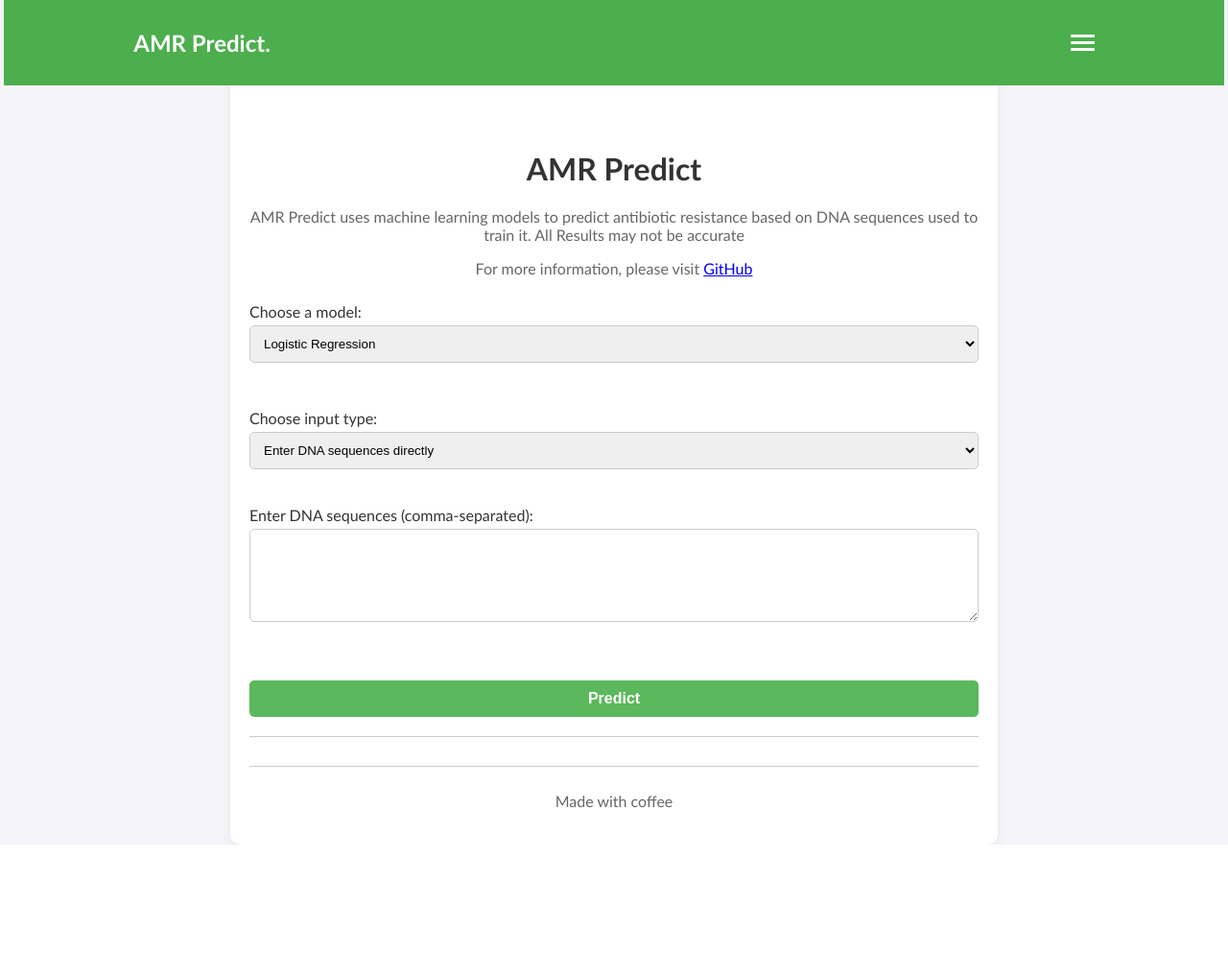
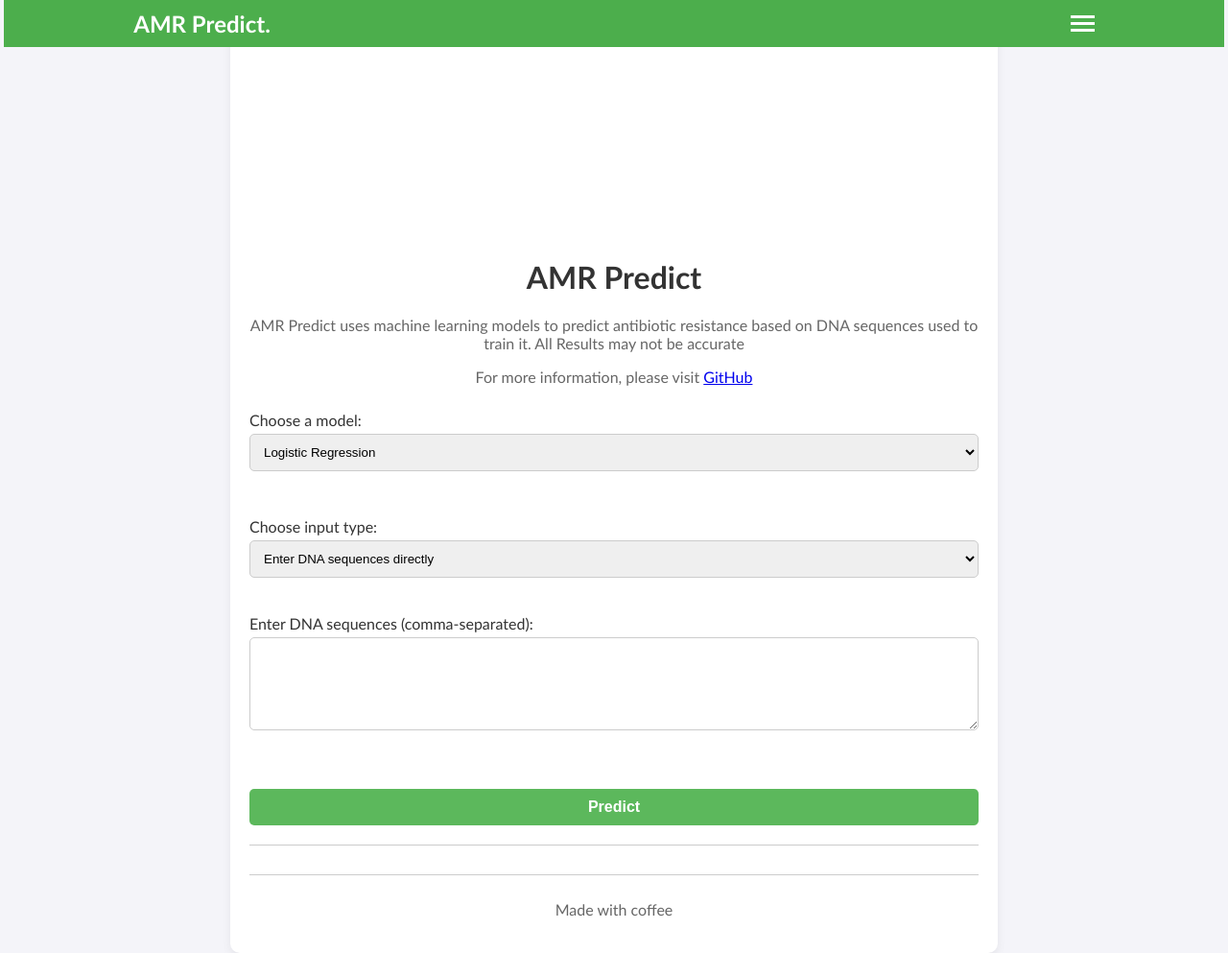
Before and after one commit to Ronnit-Nath/amrpredict, a Flask app: page / in a window 1280 px wide. Shown: the whole page at 96% size. Before the commit the page ends 880 px from the top, so only its background shows below. Run offline with Flask 3, Linux system fonts and the light colour scheme.

Commit message:
layout updated

```diff
--- a/flask_app/static/css/styles.css
+++ b/flask_app/static/css/styles.css
@@ -8,7 +8,7 @@ body {
     display: flex;
     justify-content: center;
     align-items: center;
-    height: 100vh;
+    height: 115vh;
 }
 
 .container {
@@ -16,14 +16,14 @@ body {
     border-radius: 10px;
     box-shadow: 0 4px 8px rgba(101, 101, 101, 0.1);
     padding: 20px;
-    padding-top: 100px;
     max-width: 800px;
     width: 100%;
     box-sizing: border-box;
+    padding-top: 25%;
 }
 
 h1 {
-    padding-top: 15%;
+
     text-align: center;
     color: #333;
 }
@@ -153,7 +153,7 @@ li {
 
 /* Header and Menu Styles */
 header {
-    position: absolute;
+    position:fixed;
     top: 0;
     width: 97.8%;
     background-color: #4cae4c;
@@ -162,8 +162,8 @@ header {
     justify-content: space-between;
     align-items: center;
     padding: 10px 10px;
-    padding-bottom: 30px;
-    padding-top: 30px;
+    padding-bottom: 10px;
+    padding-top: 10px;
 }
 
 .logo {
```
